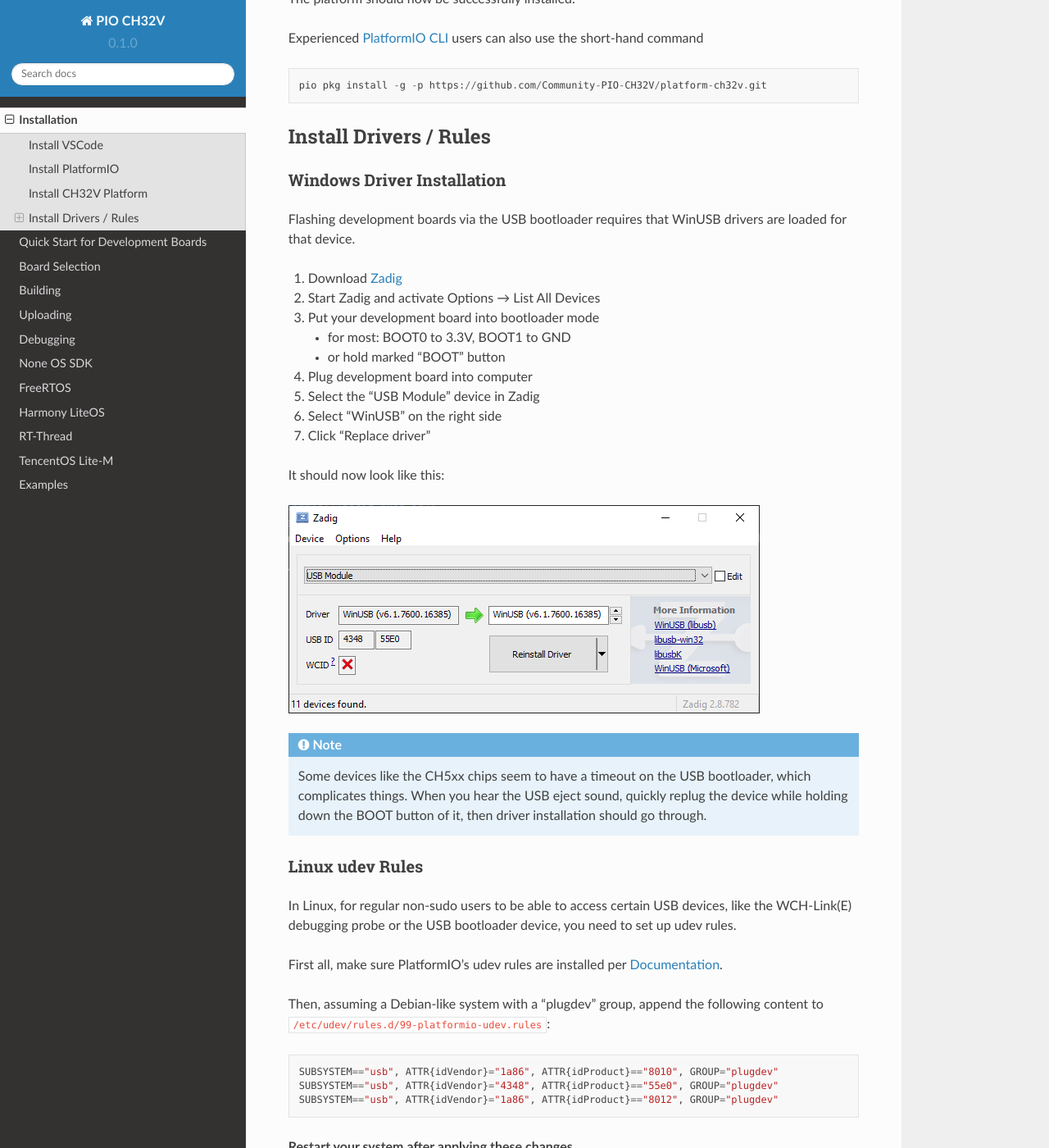
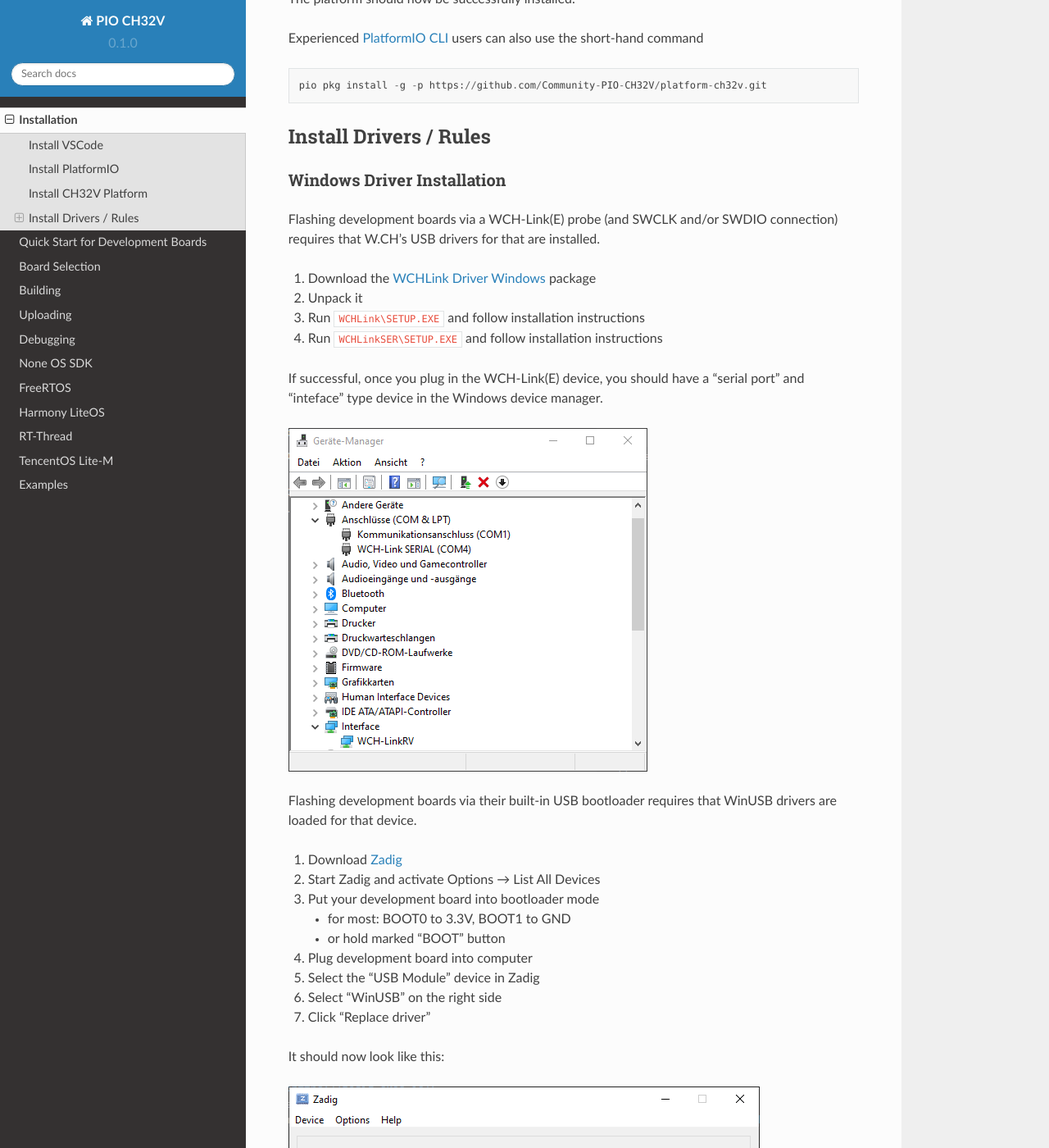
Before and after one commit to Community-PIO-CH32V/docs, a Sphinx documentation site: the page built from docs/source/installation.rst, in a window 1280 px wide and 1400 px high, scrolled down 2672 px. Shown: the whole window at 82% size. Built offline with Sphinx 7.4.7 and the Read the Docs theme 2.0.0, drawn with Linux system fonts in a browser that asks for light colours.

Commit message:
Add installation guide for windows drivers

```diff
--- a/docs/source/installation.rst
+++ b/docs/source/installation.rst
@@ -52,7 +52,19 @@
 Windows Driver Installation
 ~~~~~~~~~~~~~~~~~~~~~~~~~~~
 
-Flashing development boards via the USB bootloader requires that WinUSB drivers are loaded for that device.
+Flashing development boards via a WCH-Link(E) probe (and SWCLK and/or SWDIO connection) requires that W.CH's USB drivers for that are installed.
+
+1. Download the `WCHLink Driver Windows <https://github.com/Community-PIO-CH32V/wchlink-driver-windows/archive/refs/heads/main.zip>`__ package
+2. Unpack it
+3. Run :code:`WCHLink\\SETUP.EXE` and follow installation instructions
+4. Run :code:`WCHLinkSER\\SETUP.EXE` and follow installation instructions
+
+If successful, once you plug in the WCH-Link(E) device, you should have a "serial port" and "inteface" type device in the Windows device manager.
+
+.. image:: img/wchlink_driver.png
+
+Flashing development boards via their built-in USB bootloader requires that WinUSB drivers are loaded for that device.
+
 
 1. Download `Zadig <https://zadig.akeo.ie/>`__
 2. Start Zadig and activate Options → List All Devices
```
Also changed, not shown: docs/source/img/wchlink_driver.png (added).
